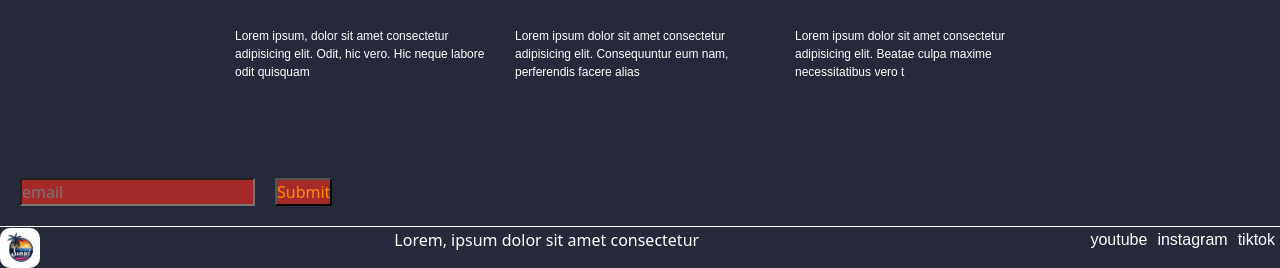
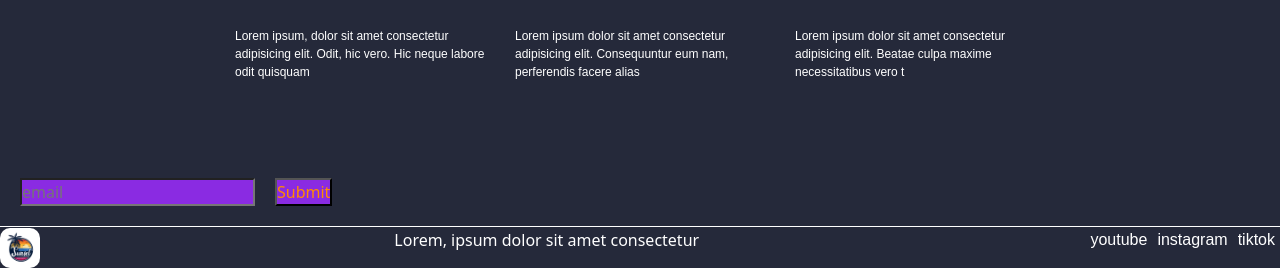
Before and after one commit to WalterBianchi/github-walter, a plain HTML site: page index.html in a window 1280 px wide. Shown: the part 913-1181 px from the top of the page. Drawn offline with nearby package versions, Linux system fonts and the light colour scheme.

Commit message:
entregable 2

```diff
--- a/css/style.css
+++ b/css/style.css
@@ -93,6 +93,7 @@ h2{
     height: 100px;
     margin-top: 15px;
     margin-left: 15px;
+
 }
 
 
@@ -105,7 +106,7 @@ h2{
 .input input {
     margin: 10px;
     color: darkorange;
-    background-color: brown;
+    background-color: blueviolet;
 }
 
 
```
